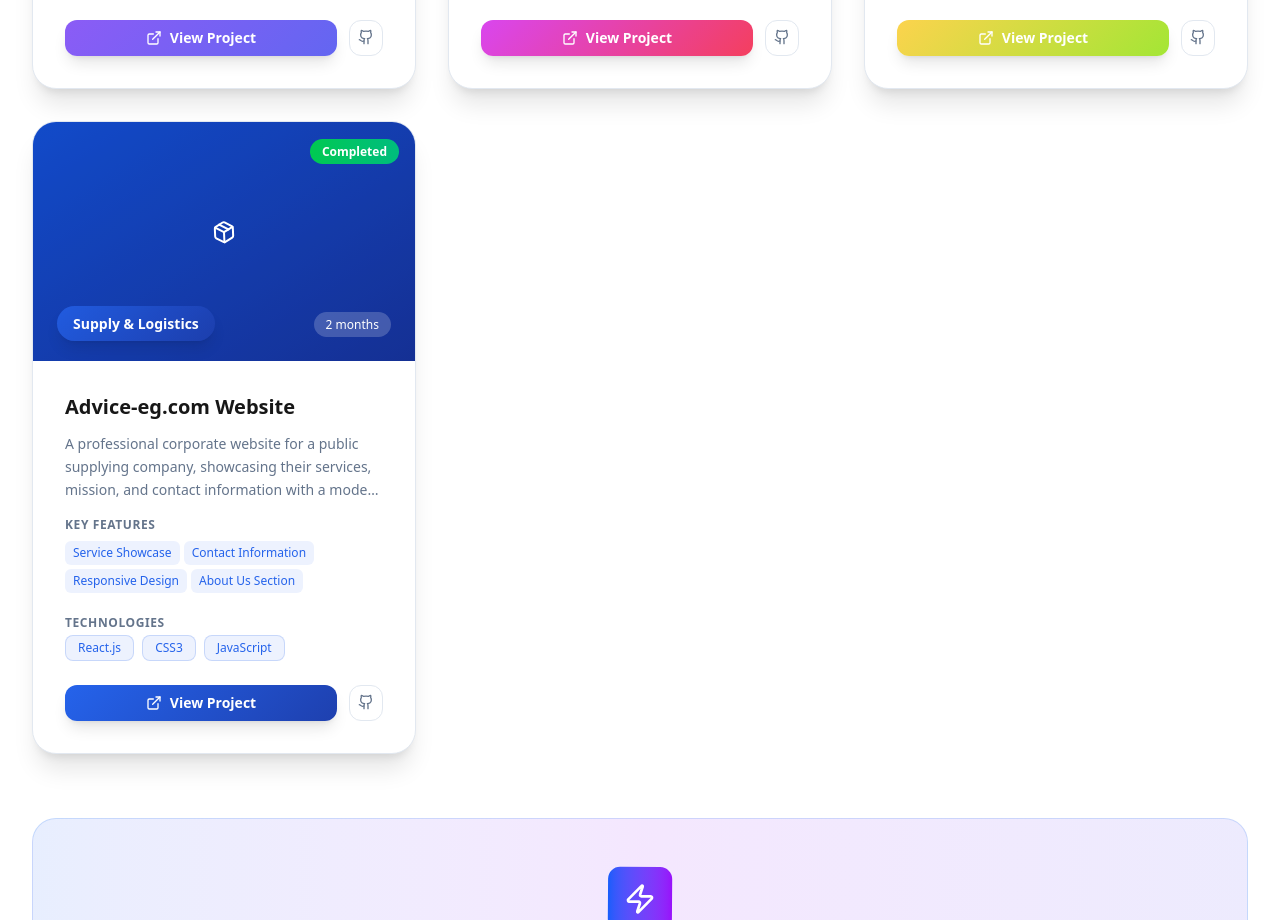
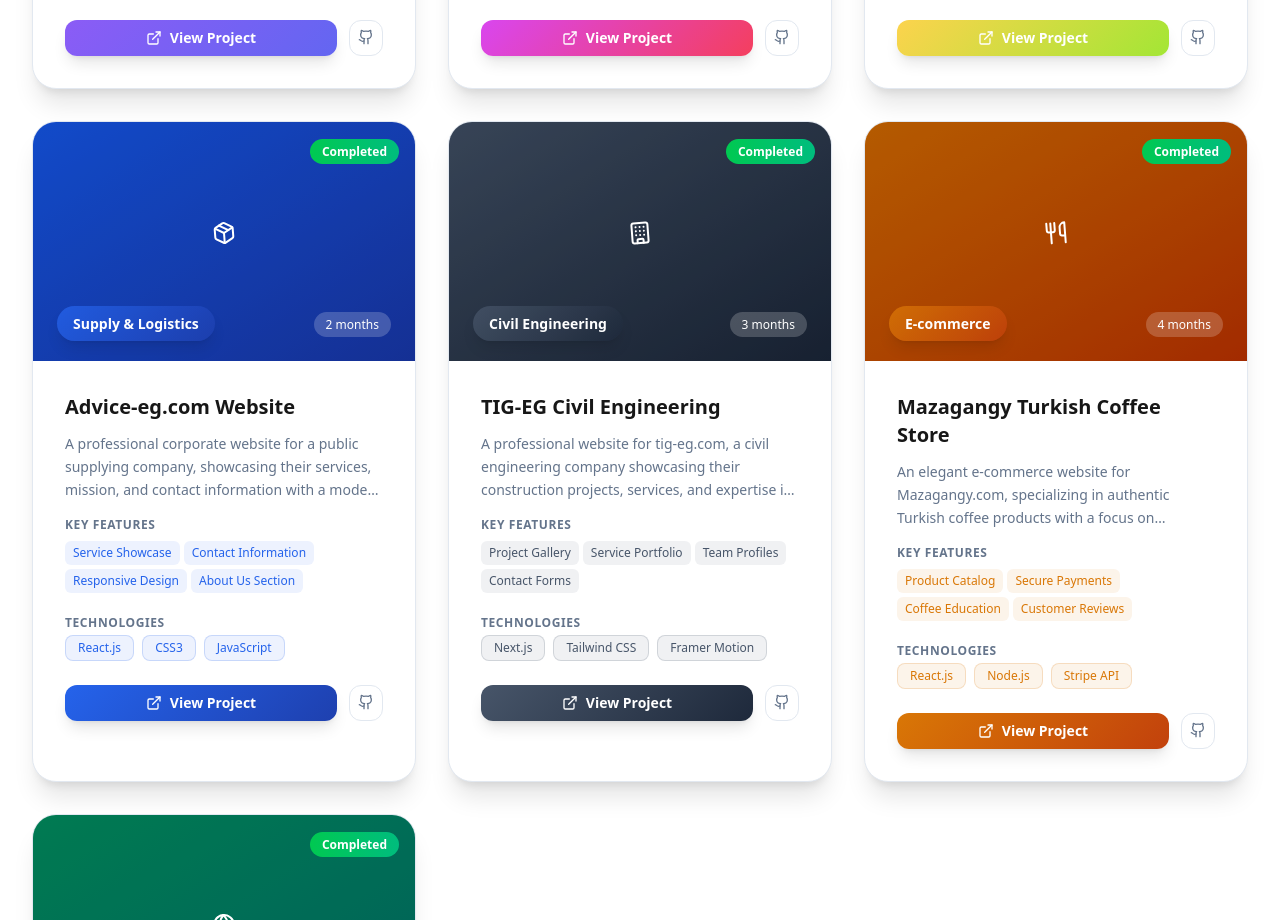
Before and after one commit to khaledragab1998/Portfolio, a Next.js app: page /projects in a window 1280 px wide. Shown: the part 1880-2800 px from the top of the page. Built offline with nearby package versions, Linux system fonts and the light colour scheme.

Commit message:
Add 3 new projects: TIG-EG Civil Engineering, Mazagangy Turkish Coffee Store, and Falcon Tours Germany

```diff
--- a/src/components/projects/ProjectsPortfolio.tsx
+++ b/src/components/projects/ProjectsPortfolio.tsx
@@ -162,6 +162,57 @@
       link: 'http://www.globaladvice-eg.com/',
       features: ['Service Showcase', 'Contact Information', 'Responsive Design', 'About Us Section'],
     },
+    {
+      id: 8,
+      title: 'TIG-EG Civil Engineering',
+      category: 'Civil Engineering',
+      type: 'Corporate Website',
+      description: 'A professional website for tig-eg.com, a civil engineering company showcasing their construction projects, services, and expertise in infrastructure development.',
+      fullDescription: 'A comprehensive corporate website built for TIG-EG, a leading civil engineering company. The site features project galleries, service descriptions, team information, and contact details, designed to establish credibility and attract potential clients.',
+      image: 'from-slate-600 to-slate-800',
+      tech: ['Next.js', 'Tailwind CSS', 'Framer Motion'],
+      gradientFrom: '#475569',
+      gradientTo: '#1e293b',
+      icon: <Building className="w-full h-full text-white" />,
+      status: 'Completed',
+      duration: '3 months',
+      link: 'https://tig-eg.com',
+      features: ['Project Gallery', 'Service Portfolio', 'Team Profiles', 'Contact Forms'],
+    },
+    {
+      id: 9,
+      title: 'Mazagangy Turkish Coffee Store',
+      category: 'E-commerce',
+      type: 'Online Store',
+      description: 'An elegant e-commerce website for Mazagangy.com, specializing in authentic Turkish coffee products with a focus on traditional brewing methods and premium quality.',
+      fullDescription: 'A sophisticated online store for Mazagangy, featuring Turkish coffee products, brewing equipment, and accessories. The site includes product catalogs, secure payment processing, and educational content about Turkish coffee culture.',
+      image: 'from-amber-600 to-orange-700',
+      tech: ['React.js', 'Node.js', 'Stripe API'],
+      gradientFrom: '#d97706',
+      gradientTo: '#c2410c',
+      icon: <Utensils className="w-full h-full text-white" />,
+      status: 'Completed',
+      duration: '4 months',
+      link: 'https://mazagangy.com',
+      features: ['Product Catalog', 'Secure Payments', 'Coffee Education', 'Customer Reviews'],
+    },
+    {
+      id: 10,
+      title: 'Falcon Tours Germany',
+      category: 'Travel & Tourism',
+      type: 'Travel Agency Website',
+      description: 'A comprehensive travel website for Falcon-tours.de, offering German trips and travel services with booking functionality and detailed tour information.',
+      fullDescription: 'A full-featured travel agency website for Falcon Tours, specializing in German destinations. The platform includes tour packages, booking system, customer testimonials, and travel guides for various German cities and attractions.',
+      image: 'from-emerald-600 to-teal-700',
+      tech: ['Next.js', 'MongoDB', 'Payment Gateway'],
+      gradientFrom: '#059669',
+      gradientTo: '#0f766e',
+      icon: <Globe className="w-full h-full text-white" />,
+      status: 'Completed',
+      duration: '5 months',
+      link: 'https://falcon-tours.de',
+      features: ['Tour Booking', 'Payment Processing', 'Travel Guides', 'Customer Portal'],
+    },
   ]
 
   const categories = [
@@ -173,6 +224,8 @@
     'Live Streaming',
     'Web Development',
     'Supply & Logistics',
+    'Civil Engineering',
+    'Travel & Tourism',
   ]
 
   return (
@@ -244,8 +297,8 @@
           className="grid grid-cols-1 md:grid-cols-4 gap-6 mb-16"
         >
           {[
-            { icon: <Code className="h-6 w-6" />, number: '7', label: 'Total Projects', color: 'from-blue-600 to-cyan-600' },
-            { icon: <Users className="h-6 w-6" />, number: '7+', label: 'Satisfied Clients', color: 'from-purple-600 to-pink-600' },
+            { icon: <Code className="h-6 w-6" />, number: '10', label: 'Total Projects', color: 'from-blue-600 to-cyan-600' },
+            { icon: <Users className="h-6 w-6" />, number: '10+', label: 'Satisfied Clients', color: 'from-purple-600 to-pink-600' },
             { icon: <Calendar className="h-6 w-6" />, number: '4', label: 'Years Experience', color: 'from-green-600 to-emerald-600' },
             { icon: <Award className="h-6 w-6" />, number: '100%', label: 'Success Rate', color: 'from-orange-600 to-red-600' },
           ].map((stat, index) => (
```
